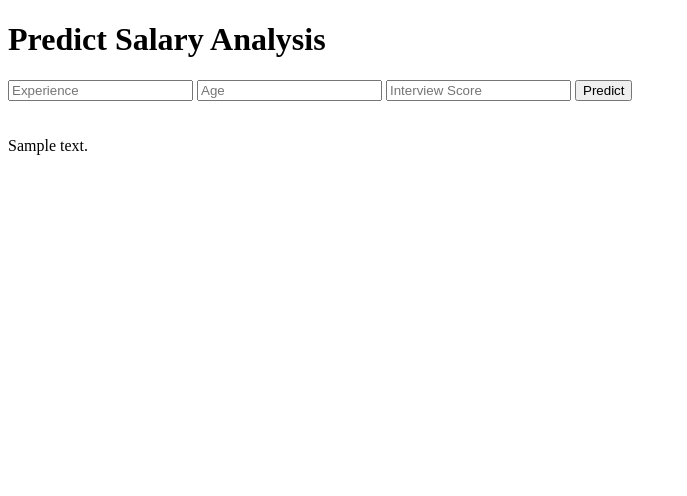
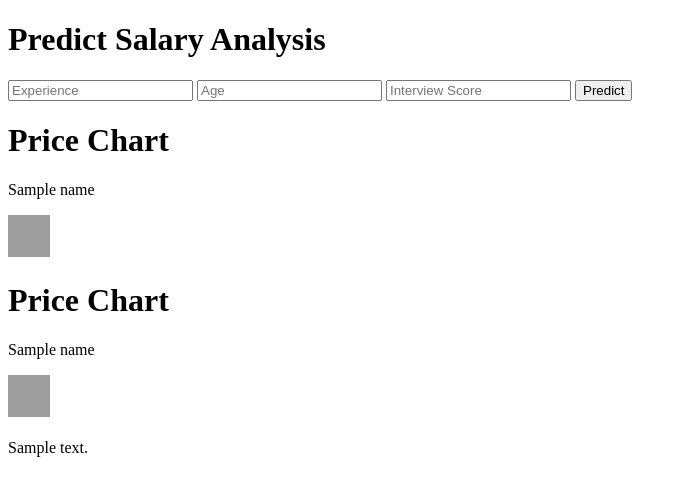
Before and after one commit to rajeevramesh21/Heroku, a Flask app: template templates/index.html in a window 1280 px wide. Shown: the top 496 px of the page, without its empty margins (0-687 px from the left). Run offline with Flask 2, Linux system fonts and the light colour scheme; the template is opened without the code that fills it: most values are stand-ins (such as "Sample title", 1, 10 or a date in 2020); parts of the project's set-up code (start-up, migrations or seed data) failed here and were passed over; grey boxes are pictures that could not be loaded.

Commit message:
Add files via upload

```diff
--- a/templates/index.html
+++ b/templates/index.html
@@ -21,8 +21,19 @@
         <input type="text" name="test_score" placeholder="Age" required="required" />
 		<input type="text" name="interview_score" placeholder="Interview Score" required="required" />
 
+
         <button type="submit" class="btn btn-primary btn-block btn-large">Predict</button>
+        <h1>Price Chart</h1>
+
+        <p>{{ name }}</p>
+
+        <img src={{ name }} alt="Chart" height="42" width="42">
     </form>
+    <h1>Price Chart</h1>
+
+      <p>{{ name }}</p>
+
+      <img src={{ name }} alt="Chart" height="42" width="42">
 
    <br>
    <br>
```
